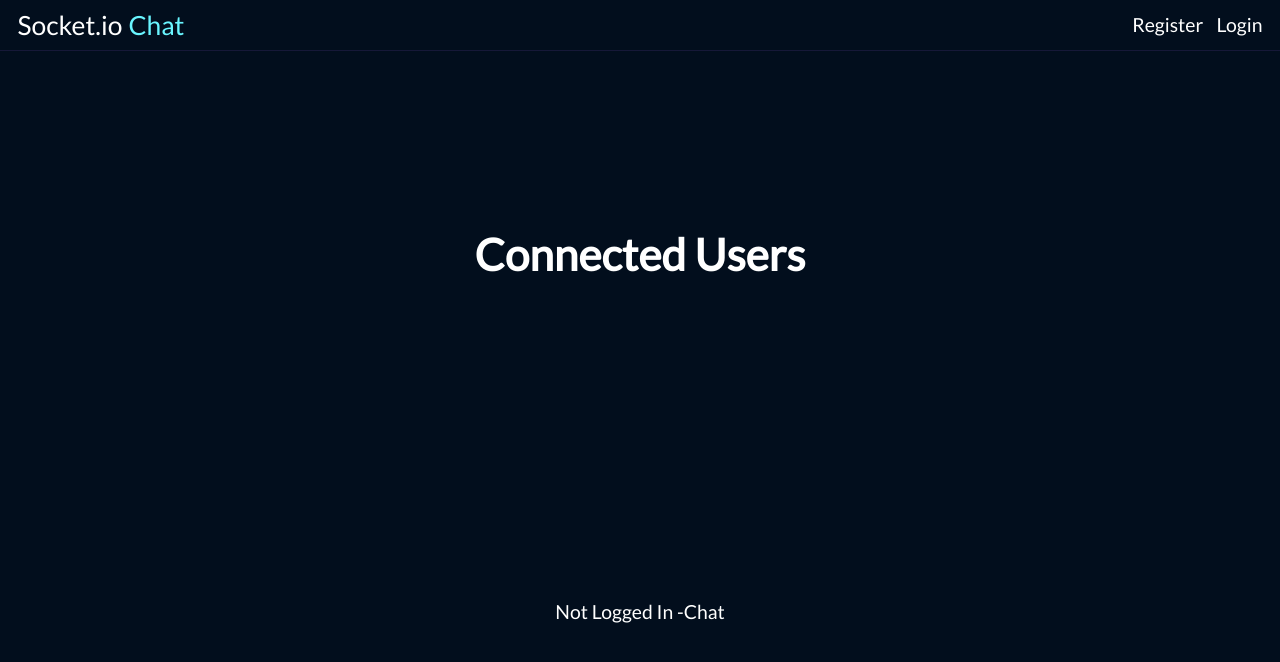
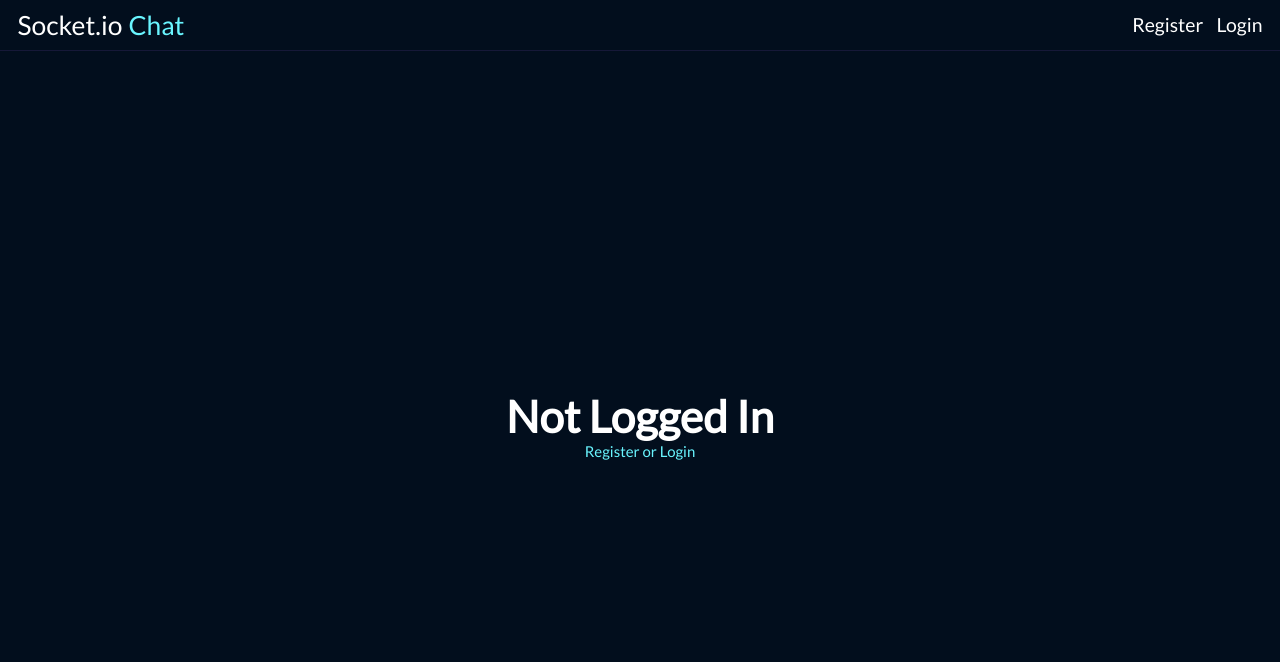
Before and after one commit to nashie1004/Socket.io-MongoDB-front, a React (Vite) app: page /chat in a window 1280 px wide. Shown: the top 662 px of the page. Built offline with nearby package versions, Linux system fonts and the light colour scheme; no server answers.

Commit message:
only missing is change info and avatar

```diff
--- a/src/App.scss
+++ b/src/App.scss
@@ -153,6 +153,16 @@ body{
             }
         }
     }
+    .notFound{
+        div, a{
+            font-size: .85rem;
+            color: $cyan;
+        }
+        div{
+            text-align: center;
+            min-width: 100%;
+        }
+    }
 
     //PAGES
     .ChatRoom{
@@ -195,6 +205,7 @@ body{
                 overflow-y: scroll;
                 width: 100%;
                 height: 84vh;
+                position: relative;
 
                 @mixin msgBox($color){
                     background: $color;
@@ -220,6 +231,12 @@ body{
                     margin: .5rem;
                 }
 
+                .loading{
+                    position: absolute;
+                    transform: translate(-50%, -50%);
+                    top: 50%;
+                    left: 50%;
+                }
             }
             .msgs-controls{
                 width: 100%;
@@ -381,18 +398,12 @@ body{
         }
     }
     .NoMatch{
-        div, a{
-            font-size: .85rem;
-            color: $cyan;
-        }
-        div{
-            text-align: center;
-            min-width: 100%;
-        }
+        display: grid;
+        place-items: center;
     }
 }
 
-@media only screen and (max-width: 560px) {
+@media only screen and (max-width: 570px) {
     .Nav{
         flex-direction: column;
         justify-content: center;
@@ -426,9 +437,21 @@ body{
             max-width: 100%;
             white-space: nowrap;
             max-height: 90px;
+            display: flex;
+            border-right: none;
+            border-bottom: 1px solid $nav-border;
+            gap: .5rem;
+            scroll-snap-type: x mandatory;
+            scroll-padding-inline: .5rem;
 
-            span{
-                display: inline-block;
+            .display-user{
+                min-width: 200px;
+                scroll-snap-align: start;
+
+                img{
+                    max-width: 50px;
+                    max-height: 50px;
+                }
             }
         }
         .chat-right{
--- a/src/pages/Chat.jsx
+++ b/src/pages/Chat.jsx
@@ -7,10 +7,10 @@ export default function Chat() {
 
   return (
     <div className='Chat'>
-      <p className='heading'>Connected Users</p>
       {
         loggedIn ? (
           <>
+            <p className='heading'>Connected Users</p>
             {
               savedUsers.length !== 0 ? (
                 <div className="card-container">
@@ -48,16 +48,23 @@ export default function Chat() {
                   }
                 </div>
               ) : (
-                <>
-                  <p>No Connected User yet</p>
-                </>
+                <Link to='/users' style={{color: '#69F5FF'}}>
+                  No connected users yet, chat with others now.
+                </Link>
               )
             }
           </>
         ) : (
-          <>
-            <p>Not Logged In -Chat</p>
-          </>
+          <div className='notFound'>
+            <p className='heading'>Not Logged In</p>
+            <div>
+              <Link to='/register'>
+                Register
+              </Link> or <Link to='/login'>
+                Login
+              </Link>
+            </div>
+          </div>
         )
       }
     </div>
--- a/src/pages/ChatRoom.jsx
+++ b/src/pages/ChatRoom.jsx
@@ -87,6 +87,7 @@ export default function ChatRoom() {
         message: currentMessage, time: new Date().toLocaleTimeString(),
         room: params.roomID, name: JSON.parse(localStorage.getItem('token')).name
       })
+      setCurrentMessage('')
     }
   }
 
@@ -127,26 +128,27 @@ export default function ChatRoom() {
                       if (item.name === JSON.parse(localStorage.getItem('token')).name){
                         return <div key={i} className='L-right'>
                           <p className="message-right">
-                            {item.name}: {item.message} <div style={{fontSize: '.7rem'}}>{item.time}</div>
+                            {item.message}
+                            <div style={{fontSize: '.7rem'}}>{item.time}</div>
                           </p>
                         </div>
                       } else {
                         return <div key={i} className='L-left'>
                           <p className="message-left">
-                            {item.name}: {item.message} <div style={{fontSize: '.7rem'}}>{item.time}</div>
+                            {item.message}
+                            <div style={{fontSize: '.7rem'}}>{item.time}</div>
                           </p>
                         </div>
                       }
                     })
                   ) : (
-                    <>
-                      <p>Loading...</p>
-                    </>
+                    <p className='loading'>Loading...</p>
                   )
                 }
               </div>
               <div className="msgs-controls">
                 <input
+                  value={currentMessage}
                   onChange={e => setCurrentMessage(e.target.value)}
                   type="text" placeholder='Message' />
                 <button onClick={handleMessage}>Send</button>
@@ -154,9 +156,7 @@ export default function ChatRoom() {
             </div>
           </>
         ) : (
-          <>
-            <p>Not Logged In -ChatRoom</p>
-          </>
+          <p>Not Logged In</p>
         )
       }
     </div>
--- a/src/pages/NoMatch.jsx
+++ b/src/pages/NoMatch.jsx
@@ -4,13 +4,17 @@ import {Link} from 'react-router-dom'
 export default function NoMatch() {
   return (
     <div className='NoMatch'>
+      <div className='notFound'>
         <p className='heading'>Page not Found</p>
         <div>
           <Link to='/register'>
             Register
           </Link> or <Link to='/login'>
             Login
+          </Link> or <Link to='/users'>
+            Chat with Other Users
           </Link>
+        </div>
       </div>
     </div>
   )
--- a/src/pages/Users.jsx
+++ b/src/pages/Users.jsx
@@ -1,14 +1,16 @@
 import React, {useContext} from 'react'
 import {Data} from '../App';
+import {Link} from 'react-router-dom'
 
 export default function Users() {
   const {handleButton, loggedIn, allUsers} = useContext(Data)
 
   return (
     <div className='Users'>
-      <p className='heading'>Connect with other users</p>
       {
         loggedIn ? (
+          <>
+            <p className='heading'>Connect with other users</p>
             <div className="card-container">
               {
                 allUsers.map((item, i) => {
@@ -34,11 +36,18 @@ export default function Users() {
                 })
               }
             </div>
-
+          </>
         ) : (
-          <>
-            <p>Not Logged In -Users</p>
-          </>
+          <div className='notFound'>
+            <p className='heading'>Not Logged In</p>
+            <div>
+              <Link to='/register'>
+                Register
+              </Link> or <Link to='/login'>
+                Login
+              </Link>
+            </div>
+          </div>
         )
       }
     </div>
```
Lines whose indentation alone changed are shown as unchanged.
